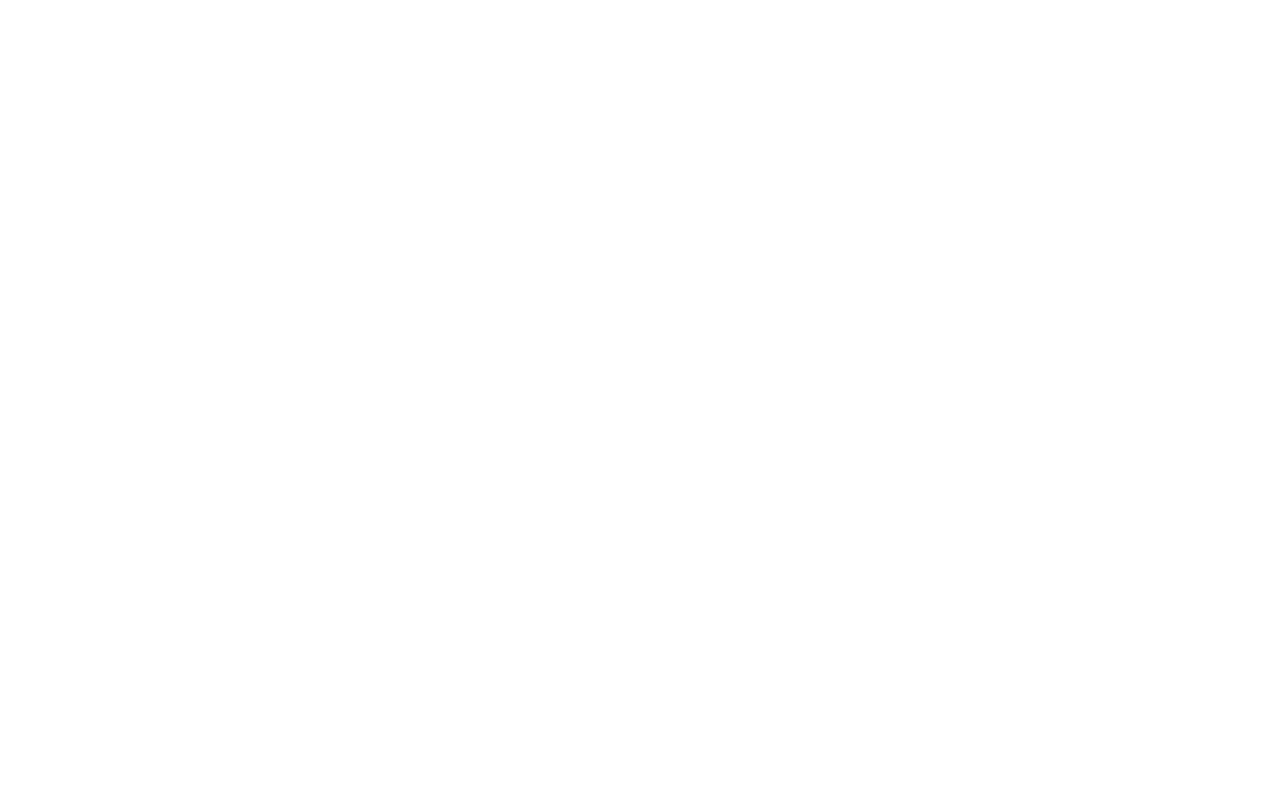
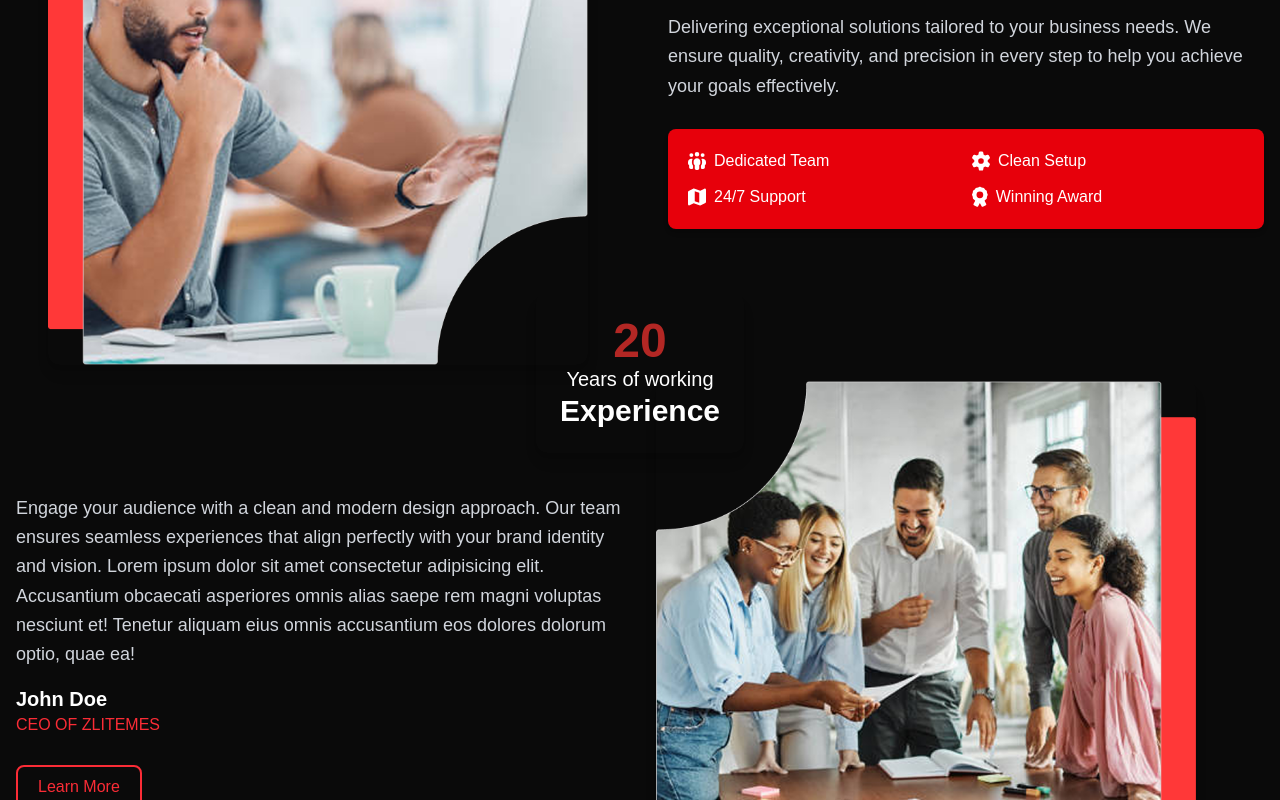
Before and after one commit to Asharkhan468/AppMash-Company-website, a Next.js app: page / in a window 1280 px wide. Shown: the part 1680-2480 px from the top of the page. Before the commit the page ends 1456 px from the top, so only its background shows below. Built offline with nearby package versions, Linux system fonts and the light colour scheme; a web font is replaced by a local one.

Commit message:
SUB-HERO-SECTION [ADD]

```diff
--- a/app/components/SubHeroSection.tsx
+++ b/app/components/SubHeroSection.tsx
@@ -70,7 +70,7 @@
   const { heading1, heading2, description, image } = subSlides[index];
 
   return (
-    <section className="relative w-full flex items-center overflow-hidden pt-6 sm:pt-8 pb-8 sm:pb-12">
+    <section className="relative bg-neutral2 w-full flex items-center overflow-hidden pt-6 sm:pt-8 pb-8 sm:pb-12">
       <div className="max-w-7xl mx-auto px-4 sm:px-6">
         {/* Top Center Button & Heading */}
         <div className="text-center mb-8 sm:mb-12 mt-4">
--- /dev/null
+++ b/app/components/WhyChooseUsSection.tsx
@@ -0,0 +1,132 @@
+import Image from "next/image";
+import image1 from "../../public/why-choose-us-image-1.png";
+import image2 from "../../public/why-choose-us-image-2.png";
+import { FontAwesomeIcon } from "@fortawesome/react-fontawesome";
+import {
+  faCheck,
+  faPeopleGroup,
+  faGear,
+  faMap,
+  faAward,
+} from "@fortawesome/free-solid-svg-icons";
+
+export default function Section() {
+  return (
+    <section className="py-12 px-4 text-white relative">
+      <div className="max-w-7xl mx-auto space-y-10 relative">
+        {/* Row 1: Image Left - Text Right */}
+        <div className="flex flex-col md:flex-row items-center gap-10 md:gap-6 relative z-10">
+          {/* Left - Image */}
+          <div className="w-full md:w-1/2 relative md:ml-8">
+            <Image
+              src={image2}
+              alt="Professional Design"
+              width={540}
+              height={450}
+              className="object-cover rounded-xl shadow-lg"
+            />
+          </div>
+
+          {/* Right - Text */}
+          <div className="w-full md:w-1/2 flex flex-col justify-start space-y-4 md:space-y-5">
+            <h2 className="text-xl md:text-2xl font-bold text-white leading-snug">
+              We Providing Best Design
+            </h2>
+            <p className="text-gray-300 text-base md:text-lg leading-relaxed">
+              Delivering exceptional solutions tailored to your business needs.
+              We ensure quality, creativity, and precision in every step to help
+              you achieve your goals effectively.
+            </p>
+
+            <div className="bg-red-600 p-5 rounded-lg shadow-md mt-2">
+              <div className="grid grid-cols-2 gap-3 text-white text-sm md:text-base font-medium">
+                <div className="flex items-center gap-2">
+                  <FontAwesomeIcon
+                    icon={faPeopleGroup}
+                    className="text-white text-lg"
+                  />
+                  Dedicated Team
+                </div>
+                <div className="flex items-center gap-2">
+                  <FontAwesomeIcon
+                    icon={faGear}
+                    className="text-white text-lg"
+                  />
+                  Clean Setup
+                </div>
+                <div className="flex items-center gap-2">
+                  <FontAwesomeIcon
+                    icon={faMap}
+                    className="text-white text-lg"
+                  />
+                  24/7 Support
+                </div>
+                <div className="flex items-center gap-2">
+                  <FontAwesomeIcon
+                    icon={faAward}
+                    className="text-white text-lg"
+                  />
+                  Winning Award
+                </div>
+              </div>
+            </div>
+          </div>
+        </div>
+
+        {/* Center Text between Images */}
+        <div className="absolute left-1/2 top-1/2 transform -translate-x-1/2 -translate-y-1/2 z-20">
+          <div className=" px-6 py-6 rounded-xl text-center shadow-lg">
+            <span className="block text-3xl md:text-5xl font-extrabold text-primary2">
+              20
+            </span>
+            <span className="block text-base md:text-xl font-medium text-white">
+              Years of working
+            </span>
+            <span className="block text-xl md:text-3xl font-bold text-white">
+              Experience
+            </span>
+          </div>
+        </div>
+
+        {/* Row 2: Text Left - Image Right */}
+        <div className="flex flex-col md:flex-row-reverse items-center gap-8 relative -mt-6 z-10">
+          {/* Right - Image */}
+          <div className="w-full md:w-1/2 relative">
+            <Image
+              src={image1}
+              alt="Creative Design"
+              width={540}
+              height={450}
+              className="object-cover rounded-xl shadow-lg"
+            />
+          </div>
+
+          {/* Left - Text */}
+          <div className="w-full md:w-1/2 flex flex-col justify-start space-y-4">
+            <p className="text-gray-300 text-base md:text-lg leading-relaxed">
+              Engage your audience with a clean and modern design approach. Our
+              team ensures seamless experiences that align perfectly with your
+              brand identity and vision. Lorem ipsum dolor sit amet consectetur
+              adipisicing elit. Accusantium obcaecati asperiores omnis alias
+              saepe rem magni voluptas nesciunt et! Tenetur aliquam eius omnis
+              accusantium eos dolores dolorum optio, quae ea!
+            </p>
+
+            {/* User Name & Role */}
+            <div>
+              <h3 className="text-xl font-semibold text-white">John Doe</h3>
+              <p className="text-red-500 text-xs md:text-base font-medium">
+                CEO OF ZLITEMES
+              </p>
+            </div>
+
+            {/* Learn More Button */}
+            <button className="mt-3 border-2 border-red-500 text-red-500 px-5 py-2 rounded-lg hover:bg-red-500 hover:text-white transition duration-300 w-fit">
+              Learn More
+            </button>
+          </div>
+        </div>
+      </div>
+    </section>
+  );
+}
--- a/app/globals.css
+++ b/app/globals.css
@@ -1,9 +1,15 @@
 @import "tailwindcss";
 
-:root {
+/* :root {
   --background: #ffffff;
   --foreground: #171717;
+} */
+
+:root {
+  --background: #0a0a0a; /* ✅ Force Dark Background */
+  --foreground: #ededed; /* ✅ Force Dark Text */
 }
+
 
 @theme inline {
   --color-background: var(--background);
@@ -33,3 +39,11 @@
   color: var(--foreground);
   font-family: 'Monda', sans-serif;
 }
+/* Add these in globals.css */
+.clip-bottom-right {
+  clip-path: circle(75% at 100% 100%);
+}
+
+.clip-top-left {
+  clip-path: circle(75% at 0% 0%);
+}
--- a/app/page.tsx
+++ b/app/page.tsx
@@ -1,12 +1,14 @@
 import Image from "next/image";
 import HeroSection from "./components/Hero";
 import SubHeroSection from "./components/SubHeroSection";
+import Section from "./components/WhyChooseUsSection";
 
 export default function Home() {
   return (
     <div className="mt-0.2">
       <HeroSection />
       <SubHeroSection />
+      <Section />
 
     </div>
   );
```
Also changed, not shown: public/why-choose-us-image-1.png (added), public/why-choose-us-image-2.png (added).
